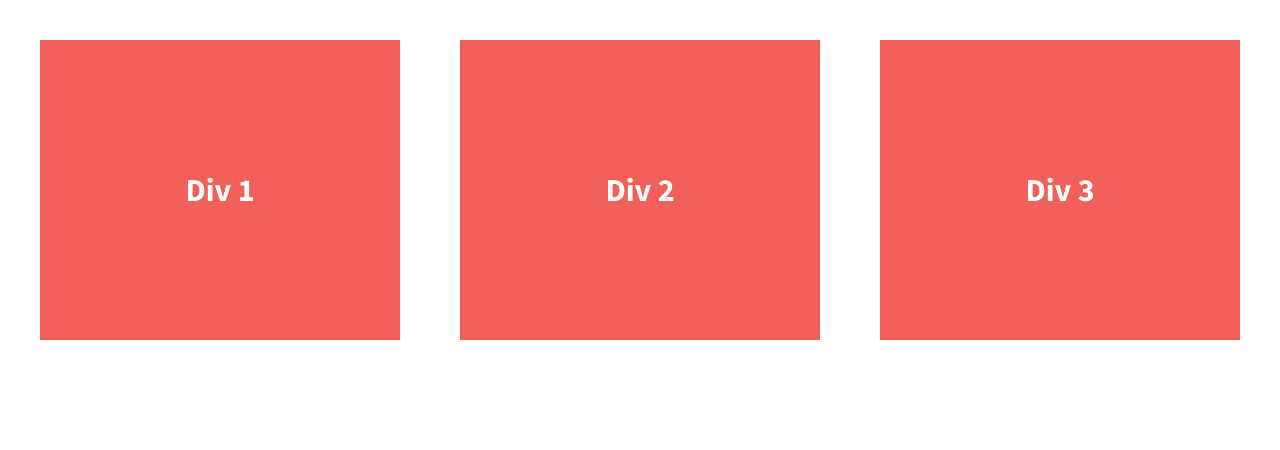
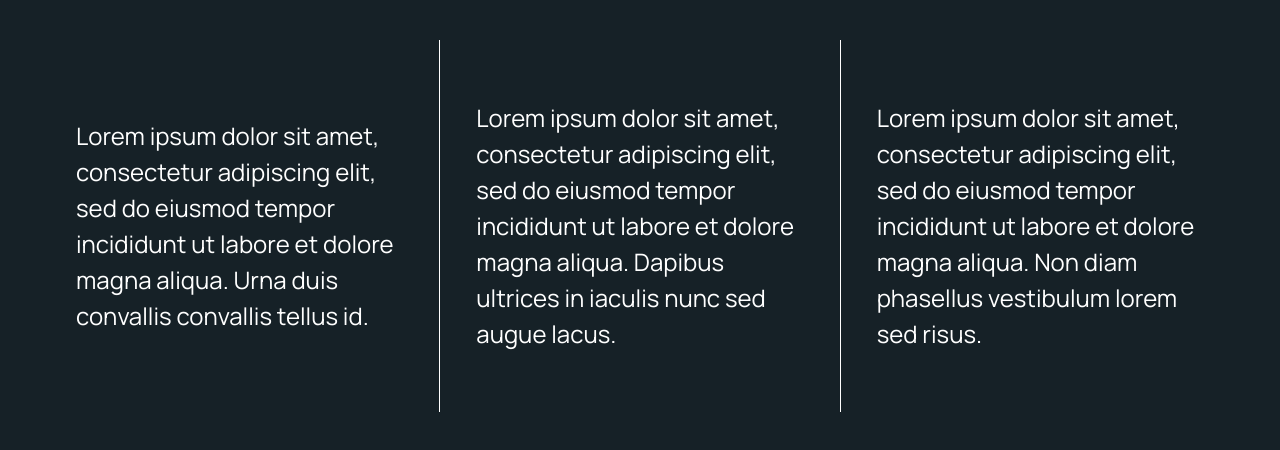
Before and after one commit to guysnspace/206-divs-flexbox-starter, a plain HTML site: page index.html in a window 1280 px wide. Drawn offline with nearby package versions, Linux system fonts and the light colour scheme.

Commit message:
Redesigned page

```diff
--- a/css/main.css
+++ b/css/main.css
@@ -97,12 +97,12 @@ textarea {
 
 
 html {
-  background-color: #fff;
+  background-color: #162127;
   height: 100%;
 }
 
 body {
-  font-family: 'Source Sans Pro', sans-serif;
+  font-family: 'Manrope', sans-serif;
   padding: 2em;
   font-size: 1.25em;
   height: 100%;
@@ -119,14 +119,20 @@ body {
   /*give the divs a width of 30%, add display:flex, set justify-content and align-items to center*/
   color: #fff;
   line-height: 1.5em;
-  font-size: 1.6em;
-  background-color: #f16059;
+  font-size: 1.2em;
+  font-weight: 400;
   height: 300px;
   display: flex;
   width: 30%;
   justify-content: center;
   align-items: center;
+  padding: 3%;
 }
+
+.div-2, .div-3 {
+  border-style: solid;
+  border-width: 0 0 0 1px;
+
 
 
 
--- a/index.html
+++ b/index.html
@@ -15,6 +15,8 @@
         <script src="js/vendor/modernizr-2.8.3.min.js"></script>
         <link href='http://fonts.googleapis.com/css?family=Lora:700' rel='stylesheet' type='text/css'>
         <link href='http://fonts.googleapis.com/css?family=Source+Sans+Pro:400,700' rel='stylesheet' type='text/css'>
+        <link href="https://fonts.googleapis.com/css2?family=Manrope:wght@300;400;600;700&display=swap" rel="stylesheet">
+
     </head>
     <body>
         <!--[if lt IE 8]>
@@ -23,13 +25,13 @@
 
         <section class="wrapper">
             <div class="div-1">
-                Div 1
+                Lorem ipsum dolor sit amet, consectetur adipiscing elit, sed do eiusmod tempor incididunt ut labore et dolore magna aliqua. Urna duis convallis convallis tellus id.
             </div>
             <div class="div-2">
-                Div 2
+                Lorem ipsum dolor sit amet, consectetur adipiscing elit, sed do eiusmod tempor incididunt ut labore et dolore magna aliqua. Dapibus ultrices in iaculis nunc sed augue lacus.
             </div>
             <div class="div-3">
-                Div 3
+                Lorem ipsum dolor sit amet, consectetur adipiscing elit, sed do eiusmod tempor incididunt ut labore et dolore magna aliqua. Non diam phasellus vestibulum lorem sed risus.
             </div>
         </section>
 
```
